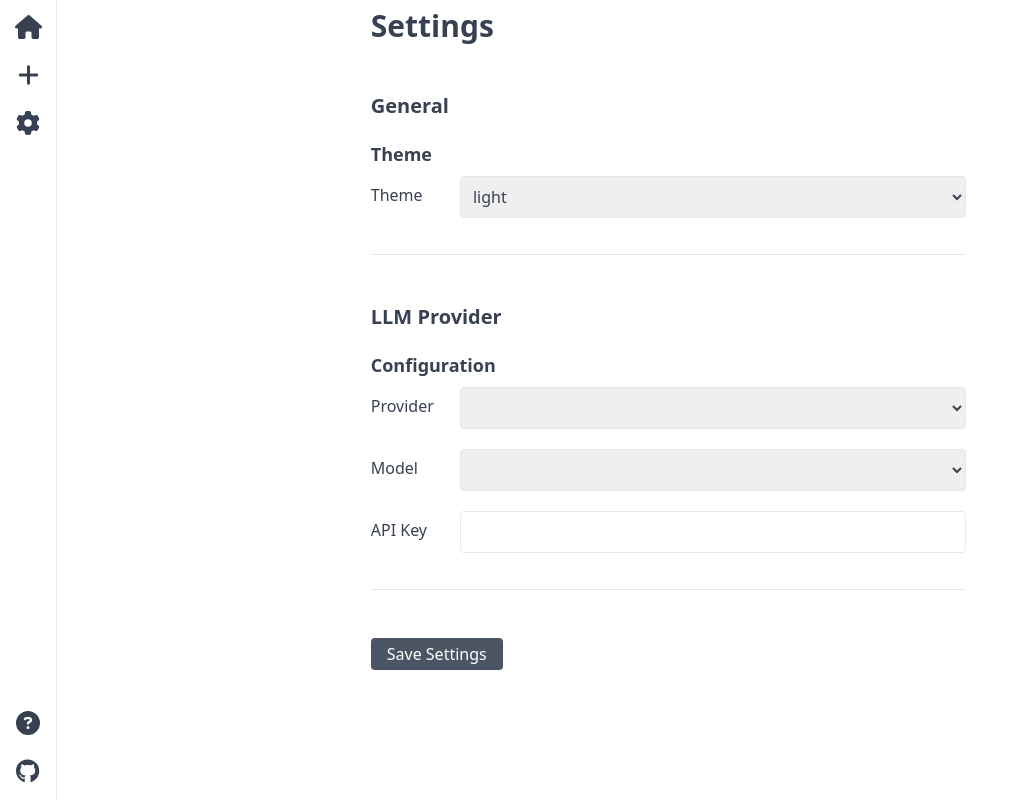
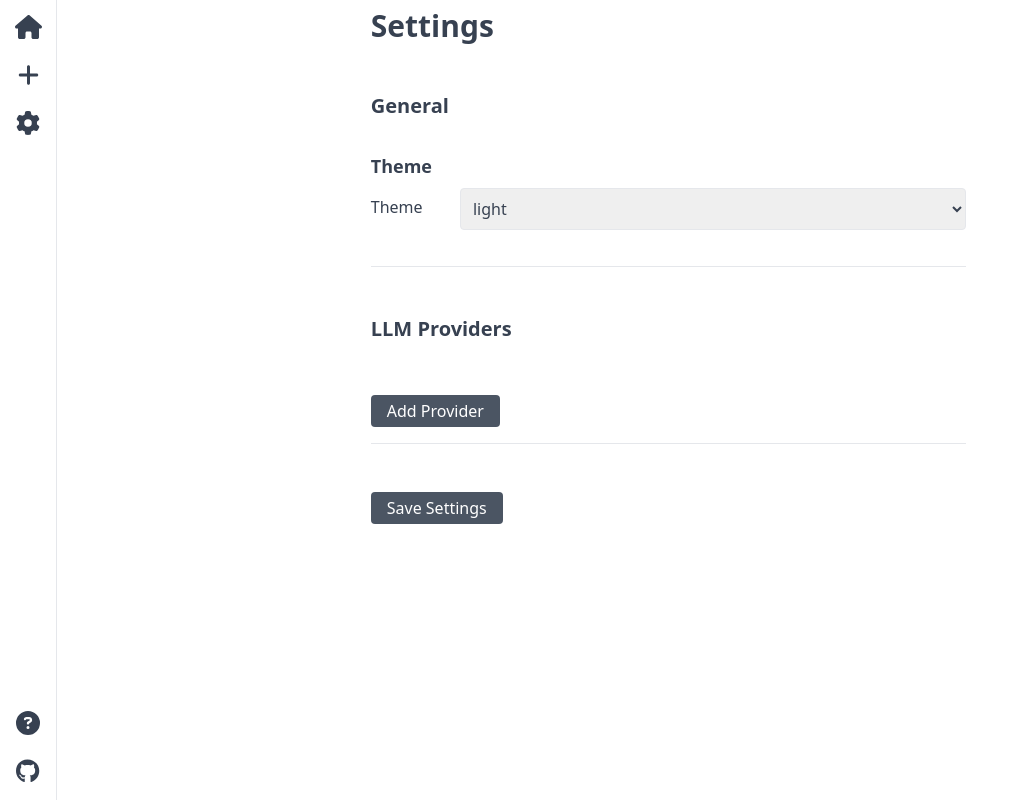
Before and after one commit to digovc/artifacts-ai, a Vue app: page /#/settings in a window 1280 px wide. Shown: the whole page, without its empty margins (0-1014 px from the left). Built offline with nearby package versions, Linux system fonts and the light colour scheme; what @guolao/vue-monaco-editor would draw is missing.

Commit message:
Allow multiples providers in settings.

```diff
--- a/src/components/Group.vue
+++ b/src/components/Group.vue
@@ -1,5 +1,5 @@
 <template>
-  <div class="mb-10 border-b pb-4">
+  <div class="mb-10 border-b pb-4 space-y-8">
     <h2 class="mb-5 text-xl font-bold">{{ title }}</h2>
     <slot></slot>
   </div>
--- a/src/views/project/NewMessage.vue
+++ b/src/views/project/NewMessage.vue
@@ -14,10 +14,7 @@
   </div>
   <Context :x="menuContextX" :y="menuContextY" v-if="showMenuContext">
     <div class="flex flex-col">
-      <div>context</div>
-      <div>context</div>
-      <div>context</div>
-      <div>context</div>
+      show avaliable providers here for select
     </div>
   </Context>
 </template>
--- a/src/views/settings/Settings.vue
+++ b/src/views/settings/Settings.vue
@@ -6,20 +6,24 @@
         <Field v-model="settings.general.theme" :options="['light', 'dark']" label="Theme" type="select"/>
       </Subgroup>
     </Group>
-    <Group title="LLM Provider">
-      <Subgroup title="Configuration">
-        <Field v-model="settings.provider.name" :options="providerOptions.map(option => option.label)" label="Provider"
-               type="select"/>
-        <Field v-model="settings.provider.model" :options="modelsForSelectedProvider" label="Model" type="select"/>
-        <Field v-model="settings.provider.apiKey" label="API Key" type="password"/>
-      </Subgroup>
+    <Group title="LLM Providers">
+      <Button @click="addProvider">Add Provider</Button>
+      <div v-for="(provider, index) in settings.providers" :key="index" class="pb-4 mb-4">
+        <Subgroup :title="'Provider ' + (index + 1)">
+          <Field v-model="provider.name" :options="providerOptions.map(option => option.label)" label="Provider"
+                 type="select"/>
+          <Field v-model="provider.model" :options="getModelsForProvider(provider.name)" label="Model" type="select"/>
+          <Field v-model="provider.apiKey" label="API Key" type="password"/>
+          <Button class="mt-2" @click="() => removeProvider(index)">Remove</Button>
+        </Subgroup>
+      </div>
     </Group>
     <Button @click="saveSettings">Save Settings</Button>
   </div>
 </template>
 
 <script setup>
-import { onMounted, ref, watch } from 'vue';
+import { onMounted, ref } from 'vue';
 import Group from '@/components/Group.vue';
 import Subgroup from '@/components/Subgroup.vue';
 import Field from '@/components/Field.vue';
@@ -30,31 +34,44 @@ import { providers } from "@/constants/providers.js";
 
 const settings = ref({
   general: { theme: 'light' },
-  provider: { name: '', url: '', model: '', apiKey: '' }
+  providers: []
 });
 
 const providerOptions = providers;
 
-const modelsForSelectedProvider = ref([]);
-
 const loadSettings = () => {
   const settingsData = database.get('settings_0');
   if (!settingsData?.id) return;
-  settingsData.provider = settingsData.provider || {};
+  settingsData.providers = settingsData.providers || [];
   settings.value = settingsData;
 };
 
 const saveSettings = () => {
-  const selectedProvider = providerOptions.find(option => option.label === settings.value.provider.name);
-  settings.value.provider.url = selectedProvider ? selectedProvider.url : '';
+  settings.value.providers.forEach(provider => {
+    const selectedProvider = providerOptions.find(option => option.label === provider.name);
+    provider.url = selectedProvider ? selectedProvider.url : '';
+  });
+
+  if (!settings.value.providers.length) {
+    settings.value.providerSelected = settings.value.providerSelected || settings.value.providers[0].name;
+  }
+
   settings.value.id = 'settings_0';
   database.update(settings.value);
 };
 
-watch(() => settings.value.provider.name, (newProvider) => {
-  const selectedProvider = providerOptions.find(option => option.label === newProvider);
-  modelsForSelectedProvider.value = selectedProvider ? selectedProvider.models : [];
-});
+const addProvider = () => {
+  settings.value.providers.push({ name: '', model: '', apiKey: '' });
+};
+
+const removeProvider = (index) => {
+  settings.value.providers.splice(index, 1);
+};
+
+const getModelsForProvider = (providerName) => {
+  const selectedProvider = providerOptions.find(option => option.label === providerName);
+  return selectedProvider ? selectedProvider.models : [];
+};
 
 onMounted(() => {
   loadSettings();
```
